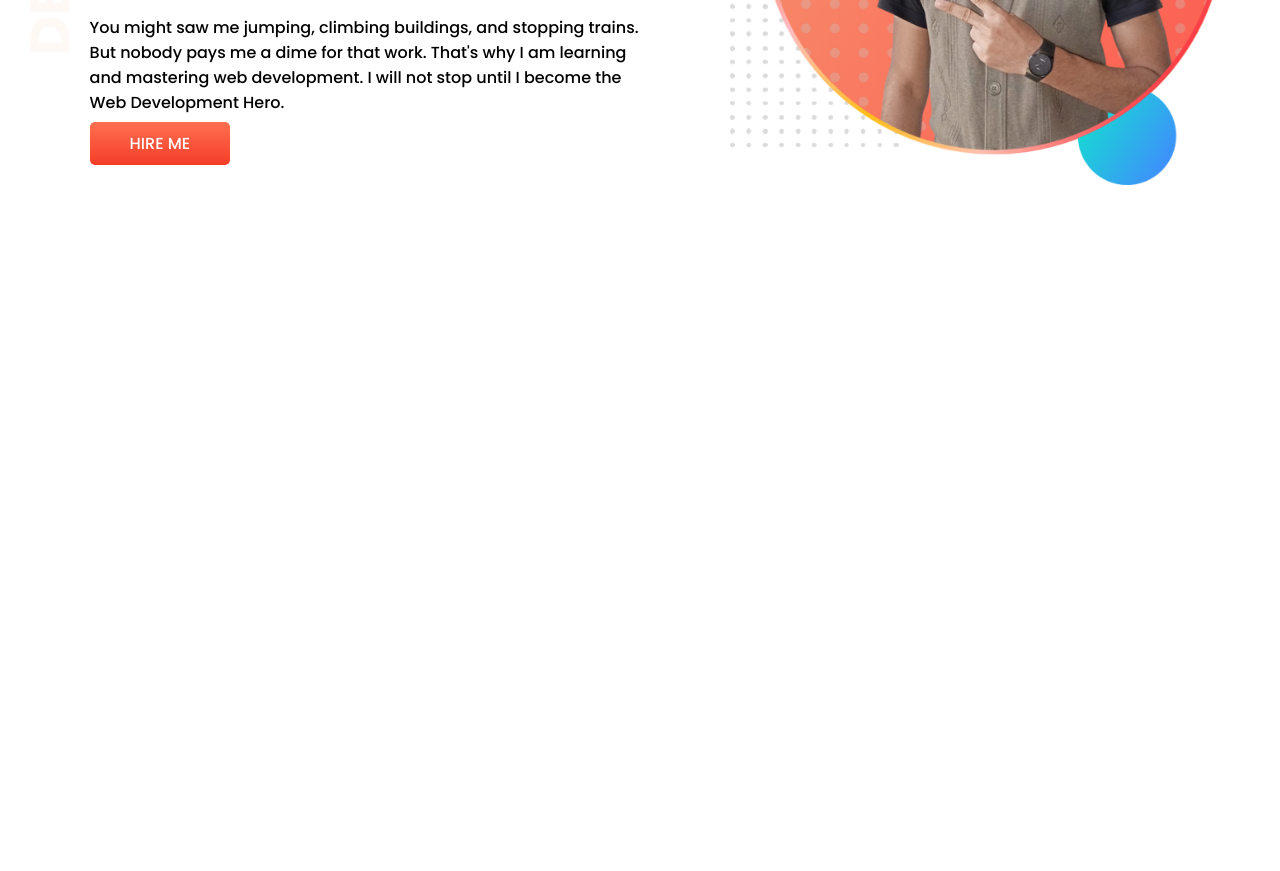
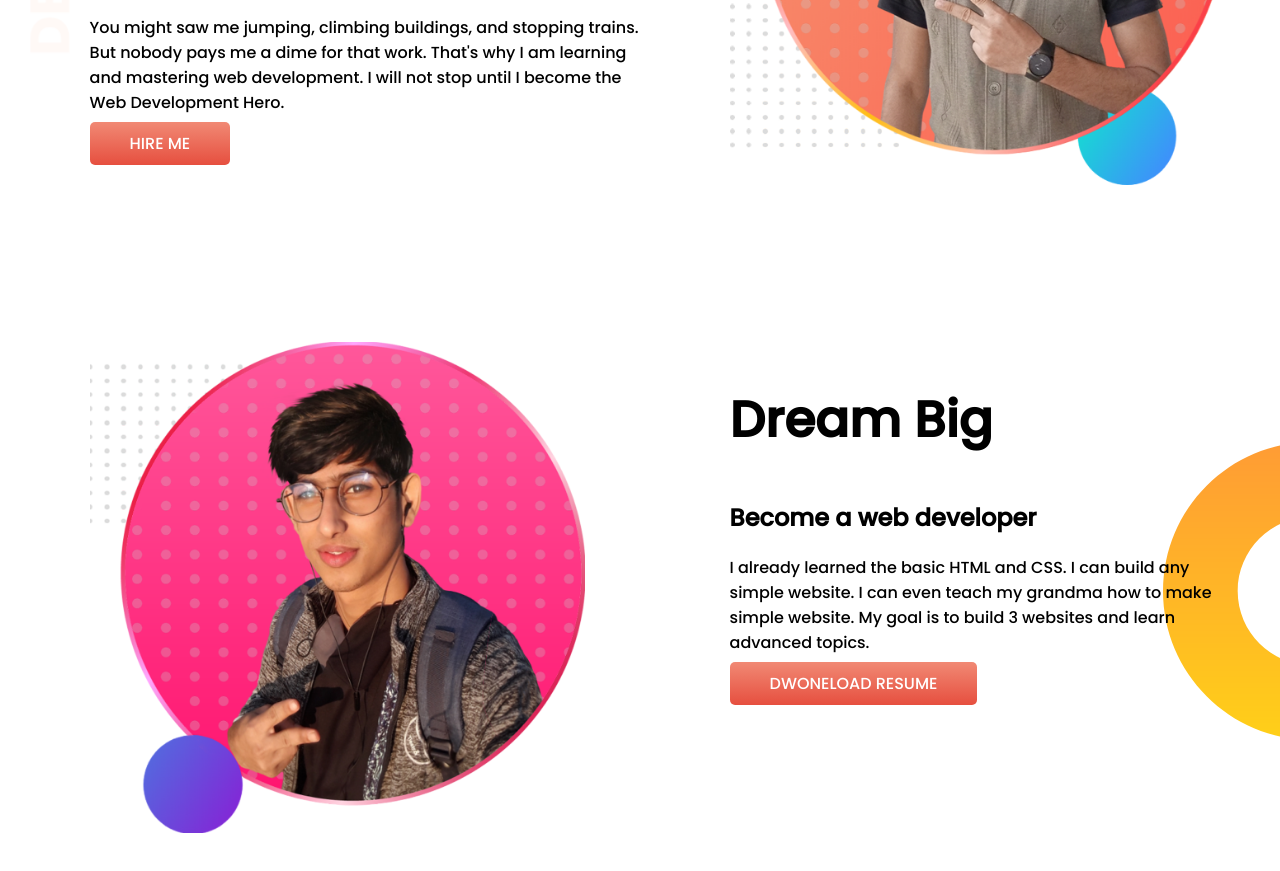
Before and after one commit to mdnaimurrahaman/Developr-Protfolio, a plain HTML site: page index.html in a window 1280 px wide. Shown: the part 307-1178 px from the top of the page. Before the commit the page ends 800 px from the top, so only its background shows below. Drawn offline with Linux system fonts and the light colour scheme.

Commit message:
dream big

```diff
--- a/index.html
+++ b/index.html
@@ -24,6 +24,19 @@
            <img src="images/my-bg-final-1.png" alt="">
         </div>
     </section>
+    <section  class="Dream-Big">
+        <div class="welcome-side">
+            <img src="images/my-bg-final-4.png" alt="" srcset="">
+        </div>
+        <div class="welcome-side">
+        <div class="dreambig-text">
+            <h1>Dream Big</h1>
+            <h2>Become a web developer</h2>
+            <p>I already learned the basic HTML and CSS. I can build any simple website. I can even teach my grandma how to make simple website. My goal is to build 3 websites and learn advanced topics.</p>
+        <a class="btn-hero" target="-blank" href="https://web.facebook.com/emon2075" rel="">DWONELOAD RESUME</a>
+        </div>
+        </div>
+    </section>
 
 </body>
 </html>
--- a/style.css
+++ b/style.css
@@ -6,6 +6,7 @@ body{
 
 section{
     display: flex;
+    margin-bottom: 150px;
 }
 
 .welcome-side{
@@ -30,7 +31,7 @@ h1{
 } */
 
 .btn-hero{
-    background-image: linear-gradient(#ff6f51,#f53d28);
+    background-image: linear-gradient(#f18974,#e64f3f);
     padding: 10px 40px;
     text-decoration: none;
     border-radius: 5px;
@@ -42,9 +43,20 @@ h1{
     text-decoration: none;
     border-radius: 5px;
     transition: all 0.5s ease;
+    color: rgb(250, 248, 248);
 }
 
 .top-banner{
     background-image: url(images/top-banner.png);
     background-repeat: no-repeat;
 }
+
+.Dream-Big{
+    background-image: url(images/dream-bg.png);
+    background-repeat: no-repeat;
+    background-position: right;
+}
+
+.dreambig-text{
+    margin-right: 10%;
+}
```
Also changed, not shown: images/my-bg-final-2.png.
